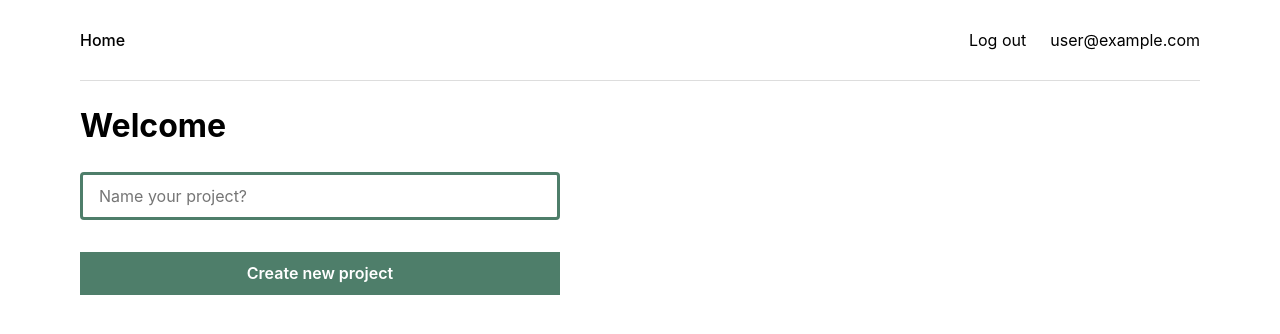
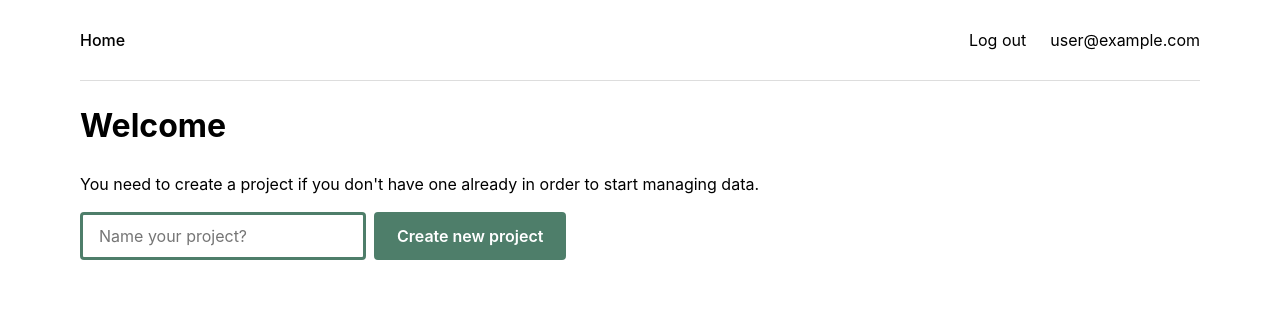
Before and after one commit to xavortm/firebase-auth, a React (Create React App) app: page / in a window 1280 px wide. Shown: the top 334 px of the page. Built offline with nearby package versions, Linux system fonts and the light colour scheme; no server answers; the database is empty; sample sign-in values are in the browser's storage.

Commit message:
Finalize the general db structure

```diff
--- a/src/components/Form/Form.module.scss
+++ b/src/components/Form/Form.module.scss
@@ -6,6 +6,24 @@
   max-width: 30em;
   margin-left: auto;
   margin-right: auto;
+
+  &.formInline {
+    display: flex;
+    margin: 0;
+
+    .formGroup {
+      margin: 0;
+
+      & + .formGroup {
+        margin-left: 0.5em;
+      }
+    }
+
+    input[type="submit"] {
+      border: 3px solid var(--color-primary);
+      border-radius: 0.25em;
+    }
+  }
 }
 
 .formGroup {
--- a/src/components/FormAddMember/AddMember.js
+++ b/src/components/FormAddMember/AddMember.js
@@ -1,10 +1,12 @@
 import React, { useState } from "react";
 import cx from "classnames";
 import { database } from "../../firebase";
+import { useRecoilState } from "recoil";
 
 import Button from "../../components/Button/Button";
 import memberStyles from "./AddMember.module.scss";
 import tableStyles from "../Table/Table.module.scss";
+import { currentProjectSelected } from "../../Recoil/Data/Atoms";
 
 // The structure of data we share in the DB as well as the fields we show.
 const userDataStructure = {
@@ -20,8 +22,12 @@ const userDataStructure = {
 };
 
 export default function AddMember() {
+  const [currentProject] = useRecoilState(currentProjectSelected);
+
   // Holds our reference to the members database data.
-  const membersRef = database.ref("members");
+  const membersRef = database.ref(
+    "projects/" + currentProject.key + "/members"
+  );
   const [inputData, setInputData] = useState(userDataStructure);
 
   const handleSubmit = (e) => {
--- a/src/components/FormCreateProject/CreateProject.js
+++ b/src/components/FormCreateProject/CreateProject.js
@@ -38,7 +38,10 @@ export default function CreateProject() {
   };
 
   return (
-    <form onSubmit={handleSubmit} className={cx(formStyles.form, styles.form)}>
+    <form
+      onSubmit={handleSubmit}
+      className={cx(formStyles.form, styles.form, formStyles.formInline)}
+    >
       <div className={cx(formStyles.formGroup)}>
         <input
           name="name"
--- a/src/components/Navigation/ProjectSelector.js
+++ b/src/components/Navigation/ProjectSelector.js
@@ -21,14 +21,18 @@ const ProjectSelector = ({ currentUser, hideInnerPages }) => {
         arr.push({ ...item.val(), key: item.key });
       });
 
+      if (arr.length > 0) {
+        hideInnerPages(false);
+      } else {
+        return;
+      }
+
       setProjectsList(arr);
       setCurrentProject({
         name: arr[0].name,
         key: arr[0].key,
       });
       // history.push("/project/" + arr[0].key + "/");
-
-      if (arr.length > 0) hideInnerPages(false);
     };
 
     ProjectsService.getProjectsOfUser(currentUser.uid).on(
@@ -46,7 +50,7 @@ const ProjectSelector = ({ currentUser, hideInnerPages }) => {
 
   const handleSelect = (e) => {
     setCurrentProject(projectsList[e.target.selectedIndex]);
-    history.push("/project/" + projectsList[e.target.selectedIndex].key + "/");
+    history.push("/");
   };
 
   const options = projectsList.map((project) => {
--- a/src/components/TableMembers/TableMembers.js
+++ b/src/components/TableMembers/TableMembers.js
@@ -1,10 +1,14 @@
 import React, { useEffect, useState } from "react";
 import cx from "classnames";
+import { useRecoilState } from "recoil";
+
+import { currentProjectSelected } from "../../Recoil/Data/Atoms";
 
 import tableStyles from "../Table/Table.module.scss";
 import MembersService from "../../services/MembersService";
 
 export default function TableMembers() {
+  const [currentProject] = useRecoilState(currentProjectSelected);
   const [membersList, setMembersList] = useState([]);
 
   const onDataChange = (items) => {
@@ -26,12 +30,12 @@ export default function TableMembers() {
   };
 
   useEffect(() => {
-    MembersService.getAll().on("value", onDataChange);
+    MembersService.getAll(currentProject.key).on("value", onDataChange);
 
     return () => {
-      MembersService.getAll().on("value", onDataChange);
+      MembersService.getAll(currentProject.key).on("value", onDataChange);
     };
-  }, []);
+  }, [currentProject.key]);
 
   const membersRows = membersList.map((member) => {
     return (
--- a/src/pages/Dashboard/Home.js
+++ b/src/pages/Dashboard/Home.js
@@ -6,6 +6,10 @@ export default function Home() {
   return (
     <div>
       <PageHeader title="Welcome"></PageHeader>
+      <p>
+        You need to create a project if you don't have one already in order to
+        start managing data.
+      </p>
       <CreateProject />
     </div>
   );
--- /dev/null
+++ b/src/pages/Dashboard/Overview.js
@@ -0,0 +1,17 @@
+import React from "react";
+import PageHeader from "../../components/Header/PageHeader";
+import { useRecoilState } from "recoil";
+
+import { currentProjectSelected } from "../../Recoil/Data/Atoms";
+
+export default function Overview() {
+  const [currentProject] = useRecoilState(currentProjectSelected);
+  return (
+    <div>
+      <PageHeader title="Overview"></PageHeader>
+
+      <p>You are currently working on "{currentProject.name}"</p>
+      <p>From the menu on top you can edit your list of members.</p>
+    </div>
+  );
+}
--- a/src/pages/Index.js
+++ b/src/pages/Index.js
@@ -1,17 +1,13 @@
 import React from "react";
-import { useRecoilState } from "recoil";
 
 import { BrowserRouter as Router, Switch, Route } from "react-router-dom";
-import { currentProjectSelected } from "../Recoil/Data/Atoms";
 
 import Members from "./Dashboard/Members";
-// import Projects from "./Dashboard/Projects";
+import Overview from "./Dashboard/Overview";
 import Home from "./Dashboard/Home";
 import Navigation from "../components/Navigation/Navigation";
 
 export default function Index() {
-  const [currentProject] = useRecoilState(currentProjectSelected);
-
   return (
     <div className="appHome">
       <Router>
@@ -21,12 +17,12 @@ export default function Index() {
             <Route exact path="/">
               <Home />
             </Route>
-            <Route path={`/project/${currentProject.key}/members`}>
+            <Route exact path={`/project/:id`}>
+              <Overview />
+            </Route>
+            <Route path={`/project/:id/members`}>
               <Members />
             </Route>
-            {/* <Route exact path="/projects">
-              <Projects />
-            </Route> */}
           </Switch>
         </div>
       </Router>
--- a/src/services/MembersService.js
+++ b/src/services/MembersService.js
@@ -1,10 +1,8 @@
 import { database } from "../firebase";
 
-const db = database.ref("/members");
-
 const MembersService = {
-  getAll: () => {
-    return db;
+  getAll: (id) => {
+    return database.ref("/projects/" + id + "/members");
   },
 };
 
```
